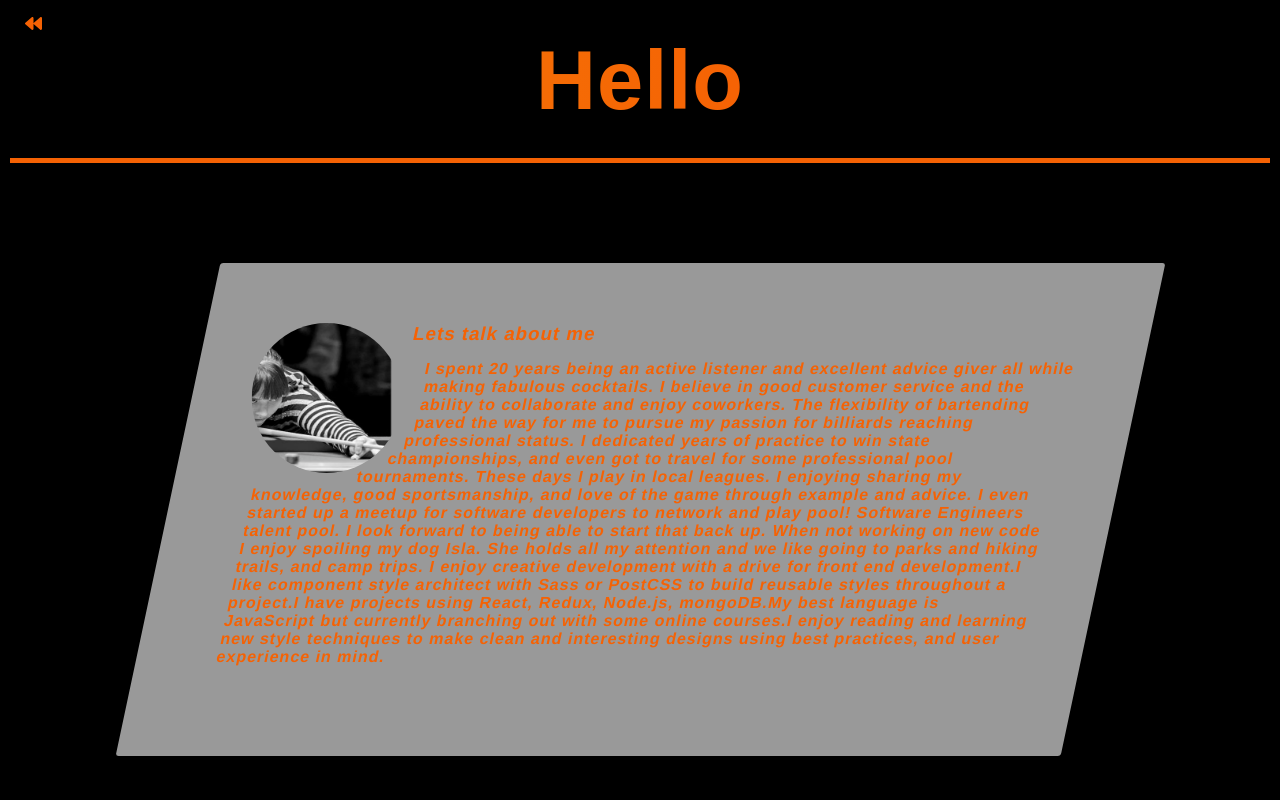
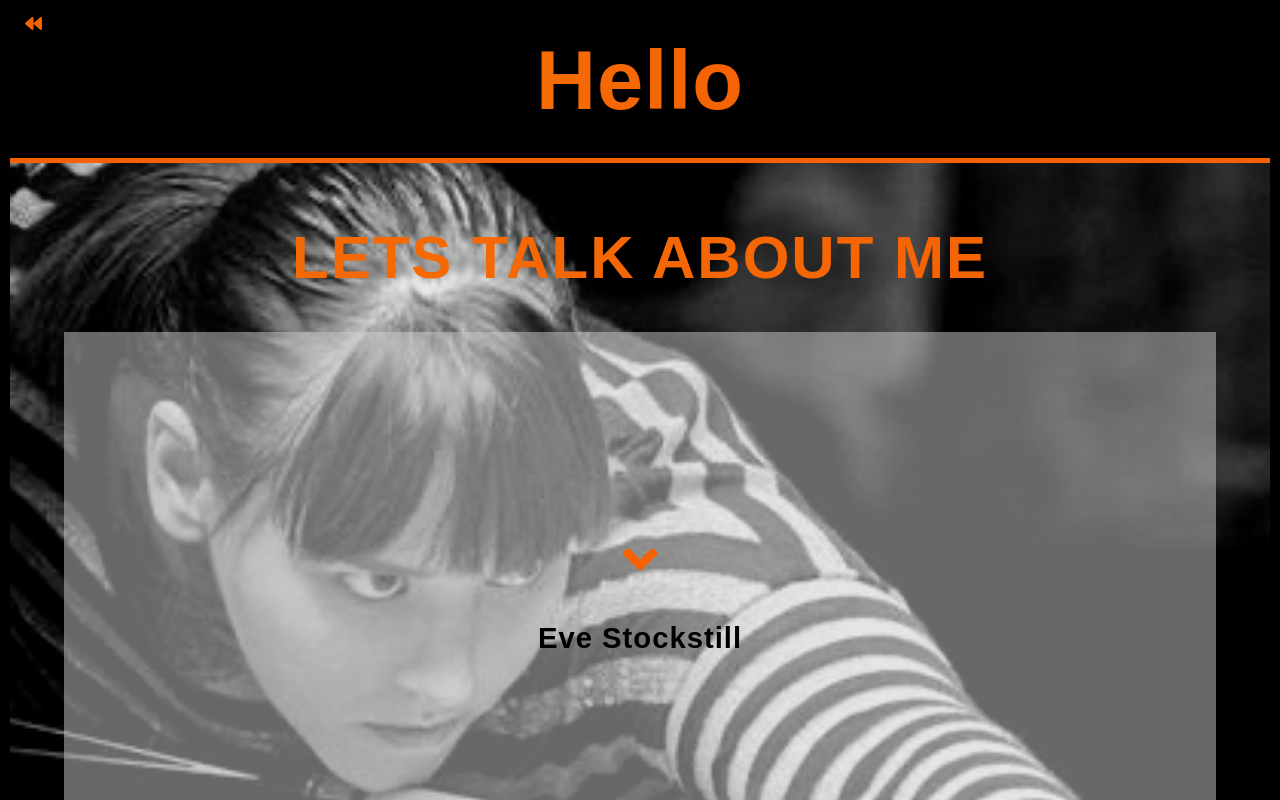
Before and after one commit to evestockstill/evePortfolio, a React app: page /aboutMe in a window 1280 px wide. Shown: the top 800 px of the page. Built offline with nearby package versions, Linux system fonts and the light colour scheme; a web font is replaced by a local one.

Commit message:
set up second about

```diff
--- a/src/components/about/About.js
+++ b/src/components/about/About.js
@@ -5,6 +5,7 @@ import { FontAwesomeIcon } from '@fortawesome/react-fontawesome';
 import pool from '../assets/mepool5.png';
 import isla from '../assets/islagrass.png';
 import mp4 from '../assets/glitter.mp4';
+import AboutMain from '../aboutMain/AboutMain';
 
 const AboutMe = () => {
   const returnHome = (
@@ -28,8 +29,12 @@ const AboutMe = () => {
         </div>
         <h1 className='greeting'>Hello</h1>
       </header>
-
-      <section className='section-aboutMe'>
+      <AboutMain />
+    </>
+  );
+};
+export default AboutMe;
+/* <section className='section-aboutMe'>
         <div className='big-picture'></div>
 
         <div className='about'>
@@ -71,4 +76,4 @@ const AboutMe = () => {
   );
 };
 
-export default AboutMe;
+export default AboutMe; */
--- /dev/null
+++ b/src/components/aboutMain/AboutMain.js
@@ -0,0 +1,65 @@
+import React from 'react';
+import pool from '../assets/mepool5.png';
+import { FontAwesomeIcon } from '@fortawesome/react-fontawesome';
+
+import './AboutMain.scss';
+
+const AboutMain = () => {
+  const down = (
+    <FontAwesomeIcon
+      icon='angle-down'
+      className='fafa'
+      id='down'
+    ></FontAwesomeIcon>
+  );
+  return (
+    <>
+      <section id='projects-about'>
+        <div className='title'>
+          <div className='title-text'>
+            <h1>Lets Talk About Me</h1>
+          </div>
+        </div>
+        <div className='project-container-about'>
+          <article className='project-item-about project-item-black-about'>
+            <div className='front-text-about'>
+              {down}
+              <h1>Eve Stockstill</h1>
+            </div>
+            <div className='back-text-about'>
+              <h1>What I Do</h1>
+
+              <p>
+                              I spent 20 years being an active listener and excellent advice
+                              giver all while making fabulous cocktails.  The flexibility of bartending paved the way for me to
+                              pursue my passion for billiards reaching professional status. I
+                              dedicated years of practice to win state championships, and even
+                              got to travel for a few professional pool tournaments. These days I
+                              play in local leagues. I enjoying sharing my knowledge, good
+                              sportsmanship, and great teammates. I
+                              even started up a meetup for software developers to network and
+                              play pool! Software Engineers talent pool. I enjoy creative
+                              development with a drive for front end development.I like
+                              component style architect with Sass or PostCSS to build reusable
+                              styles throughout a project.I have projects using React, Redux,
+                              Node.js, mongoDB.My best language is JavaScript but currently
+                              branching out with some online courses.I enjoy reading and
+                              learning new techniques to make clean, interesting
+                              designs using best practices with user experience in mind. When not working on new code I enjoy
+                              spoiling my dog Isla. She holds all my attention and we like going
+                              to parks, hiking trails, and camp trips.
+
+              </p>
+              {/* <button className='btn'>{githubPet}</button>
+              <button className='btn'>{petWeb}</button> */}
+            </div>
+          </article>
+
+
+
+        </div>
+      </section>
+    </>
+  );
+};
+export default AboutMain;
--- /dev/null
+++ b/src/components/aboutMain/AboutMain.scss
@@ -0,0 +1,111 @@
+@import '../abstract/global.scss';
+#projects-about {
+  min-height: 100vh;
+  background: url("../assets/mepool5.png");
+  background-size: cover;
+  background-repeat: no-repeat;
+  background-position: center;
+  background-attachment: fixed;
+  filter: opacity(1);
+  padding: 2rem 0 8rem 0;
+}
+.project-container-about {
+  max-width: 90vw;
+  margin: 0 auto;
+  color: #e0e2db;
+  @include respond(phone) {
+    max-width: 86vw;
+  }
+}
+.project-item-about {
+  overflow: hidden;
+  position: relative;
+  padding: 20rem 6rem;
+  @include respond(phone) {
+      padding: 30rem 6rem;
+  }
+
+  .fafa {
+    color: $orange1;
+    margin-bottom: 3.5rem;
+    font-size: 5.5rem;
+  }
+}
+.project-item-black-about {
+  background: linear-gradient($whiteShadow1, $whiteShadow1);
+  color: black;
+  @include respond(phone) {
+    background: linear-gradient($whiteShadow2, $whiteShadow2);
+  }
+  a {
+    padding: 2rem;
+    font-size: 2rem;
+    color: white;
+    margin: 1rem;
+    text-decoration: none;
+    @include respond(phone) {
+      // font-size: 1.3rem;
+      padding: 1rem;
+      margin: 0.5rem;
+    }
+  }
+}
+.front-text-about {
+  text-align: center;
+  transition: transform 2s;
+  font-size: 2.5rem;
+  @include respond(phone) {
+    // font-size: 1.8rem;
+  }
+}
+.back-text-about {
+  position: absolute;
+  bottom: -53.4em;
+  width: 75%;
+  margin: 0 auto;
+  height: 100%;
+  transition: bottom 2s;
+  padding: 3rem 0;
+  font-size: 1.6rem;
+  font-weight: 600;
+  @include respond(phone) {
+    padding: 0.8rem 0;
+    font-size: 0.9rem;
+    font-family: "Titillium Web", sans-serif;
+    line-height: 1.4;
+  }
+  @include respond(tab-port) {
+    font-size: 1.7rem;
+    padding: .5rem 0;
+    font-weight: normal;
+  }
+  @include respond(tab-port-big) {
+    font-size: 1.5rem;
+    padding: .5rem 0;
+    font-weight: normal;
+  }
+
+  &:hover {
+    bottom: 0;
+  }
+  h1 {
+    margin-bottom: 2.2rem;
+    font-size: 2rem;
+    color: transparent;
+    @include respond(phone) {
+      font-weight: bold;
+      margin-bottom: 0.7rem;
+    }
+    @include respond(tab-port) {
+      font-weight: bold;
+      margin: 1.8rem 0;
+    }
+  }
+}
+.project-item-about:hover .front-text-about {
+  transform: translateY(-42rem);
+  color: $orange1;
+}
+.project-item-about:hover .back-text-about {
+  bottom: 0;
+}
--- a/src/components/abstract/mixins.scss
+++ b/src/components/abstract/mixins.scss
@@ -56,3 +56,25 @@ $color: transparent;
    color: $color;
    line-height: $height;
 }
+@mixin hardwareAccel() {
+	// Improve performance on mobile/tablet devices
+	// Perspective reduces blurryness of text in Chrome
+	@include prefixed(transform, perspective(1px) translateZ(0));
+}
+
+@mixin improveAntiAlias() {
+	// Improve aliasing on mobile/tablet devices
+	box-shadow: 0 0 1px rgba(0, 0, 0, 0);
+}
+
+@mixin forceBlockLevel() {
+	// Transforms need to be block-level to work
+	display: inline-block;
+	vertical-align: middle;
+}
+
+@mixin hacks() {
+	@include forceBlockLevel();
+	@include hardwareAccel();
+	@include improveAntiAlias();
+}
```
